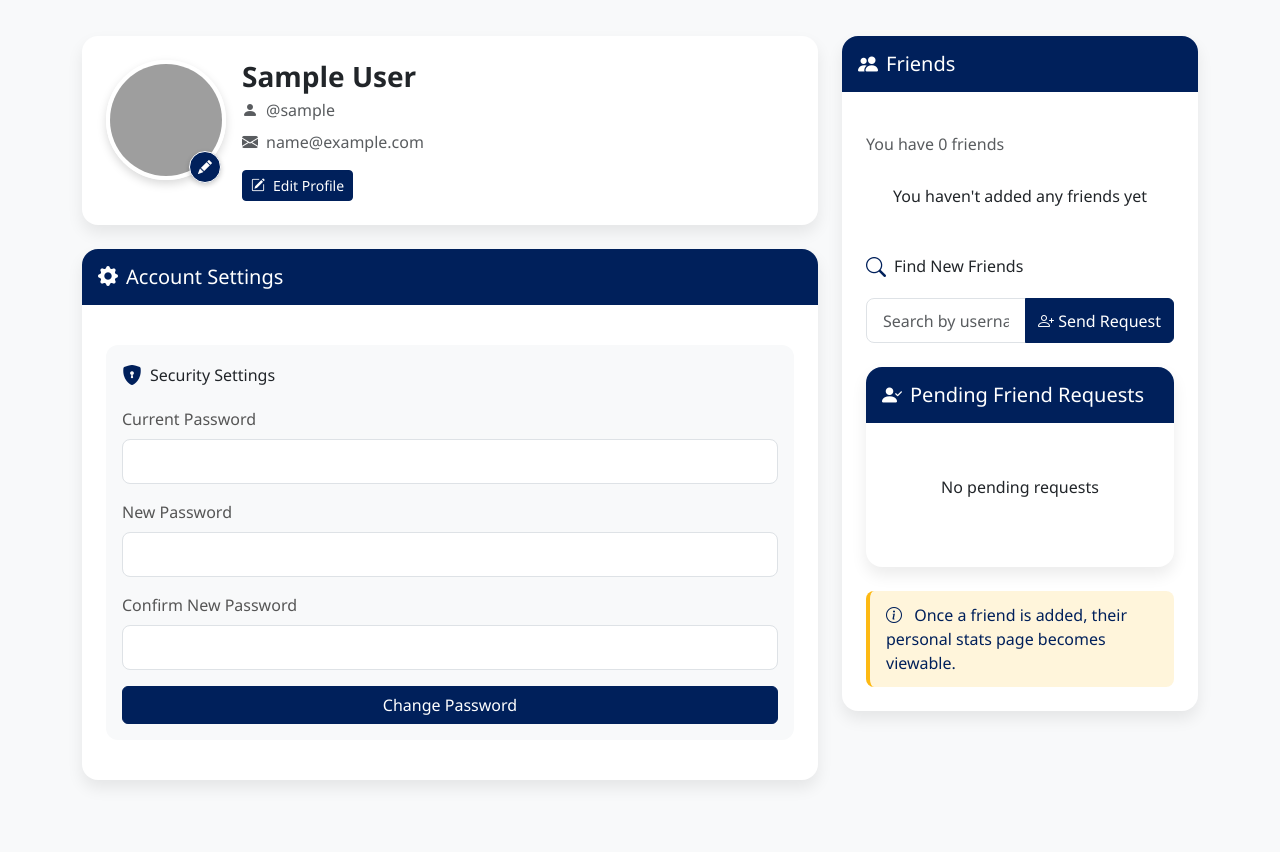
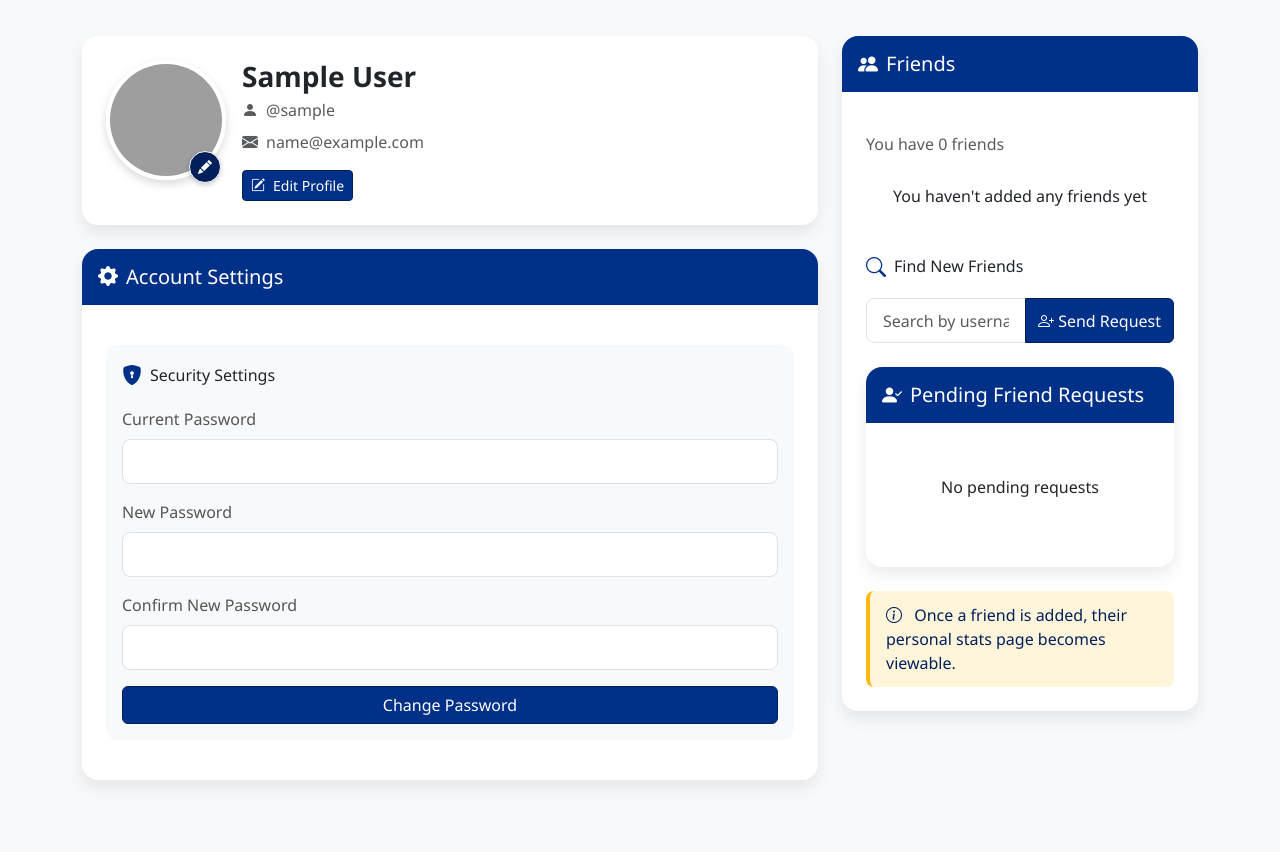
Before and after one commit to Joel-Cornfield/Group_gc_70, a Flask app: page /profile/1 in a window 1280 px wide. Shown: the part 62-914 px from the top of the page. Run offline with Flask 3, Linux system fonts and the light colour scheme; the visitor is signed in with stand-in values (Sample User, id 1); data that the repository does not hold is empty; some libraries are stand-ins or nearby versions; grey boxes are pictures that could not be loaded.

Commit message:
Updated profile css

```diff
--- a/app/static/styles/profile.css
+++ b/app/static/styles/profile.css
@@ -13,14 +13,14 @@ body {
 }
 
 .btn-primary {
-    background-color: #00205B;
+    background-color: #003087;
     border-color: #00205B;
     transition: all 0.3s ease;
 }
 
 .btn-primary:hover {
-    background-color: #001845;
-    border-color: #001845;
+    background-color: #00205B;
+    border-color: #00205B;
     transform: translateY(-2px);
     box-shadow: 0 4px 8px rgba(0, 0, 0, 0.1);
 }
@@ -49,7 +49,7 @@ body {
 
 .card-title {
     font-weight: 700;
-    color: #00205B;
+    color: #003087;
     margin-bottom: 1.25rem;
     border-bottom: 2px solid #FDB913;
     padding-bottom: 0.75rem;
@@ -170,7 +170,7 @@ body {
 
 .section-header i {
     margin-right: 0.5rem;
-    color: #00205B;
+    color: #003087;
 }
 
 .badge-online {
@@ -183,7 +183,7 @@ body {
 }
 
 .header-section {
-    background-color: #00205B;
+    background-color: #003087;
     border-radius: 1rem 1rem 0 0;
     padding: 1rem;
     color: white;
```
